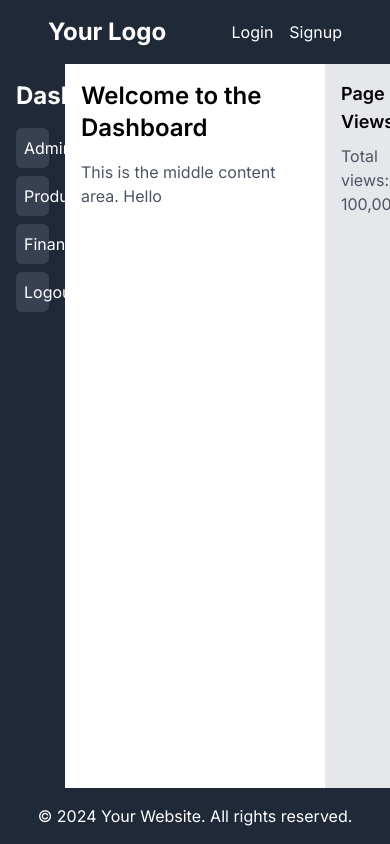
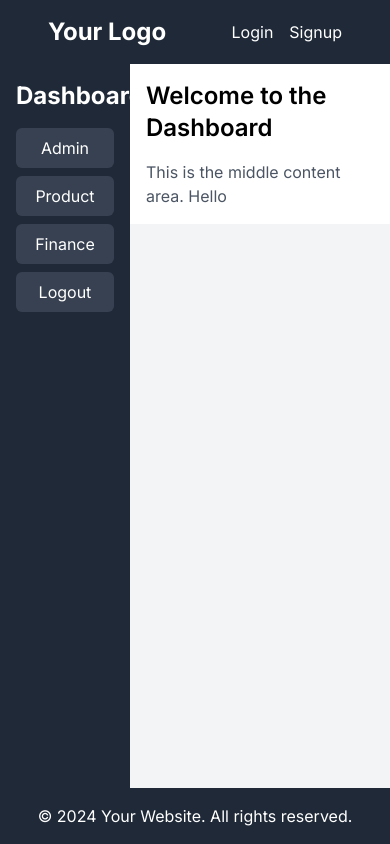
Before and after one commit to darkweb19/next-auth-scratch, a Next.js app: page /dashboard in a window 390 px wide. Built offline with nearby package versions, Linux system fonts and the light colour scheme; no server answers.

Commit message:
feat : added responsiveness

```diff
--- a/app/dashboard/layout.tsx
+++ b/app/dashboard/layout.tsx
@@ -18,9 +18,9 @@
 		}
 	};
 	return (
-		<div className="flex h-screen bg-gray-100">
+		<div className="flex h-full bg-gray-100">
 			{/* Left Sidebar */}
-			<div className="w-1/6 bg-gray-800 text-white p-4">
+			<div className="w-2/6 sm:w-1/6 bg-gray-800 text-white p-4">
 				<h1 className="text-2xl font-bold mb-4">Dashboard</h1>
 				<ul className="space-y-2">
 					<li>
@@ -59,10 +59,10 @@
 			</div>
 
 			{/* Middle Content */}
-			{children}
+			<main className="flex-1 overflow-y-aut">{children}</main>
 
 			{/* Right Sidebar */}
-			<div className="w-1/6 p-4 bg-gray-200">
+			<div className="hidden sm:block w-1/6 p-4 bg-gray-200">
 				<h3 className="text-lg font-semibold mb-2">Page Views</h3>
 				<p className="text-gray-600">Total views: 100,000</p>
 			</div>
--- a/app/dashboard/page.tsx
+++ b/app/dashboard/page.tsx
@@ -16,7 +16,7 @@
 	}, []);
 
 	return (
-		<div className="w-2/3 p-4 bg-white">
+		<div className="p-4 bg-white">
 			<h2 className="text-2xl font-semibold mb-4">
 				Welcome to the Dashboard
 			</h2>
```
